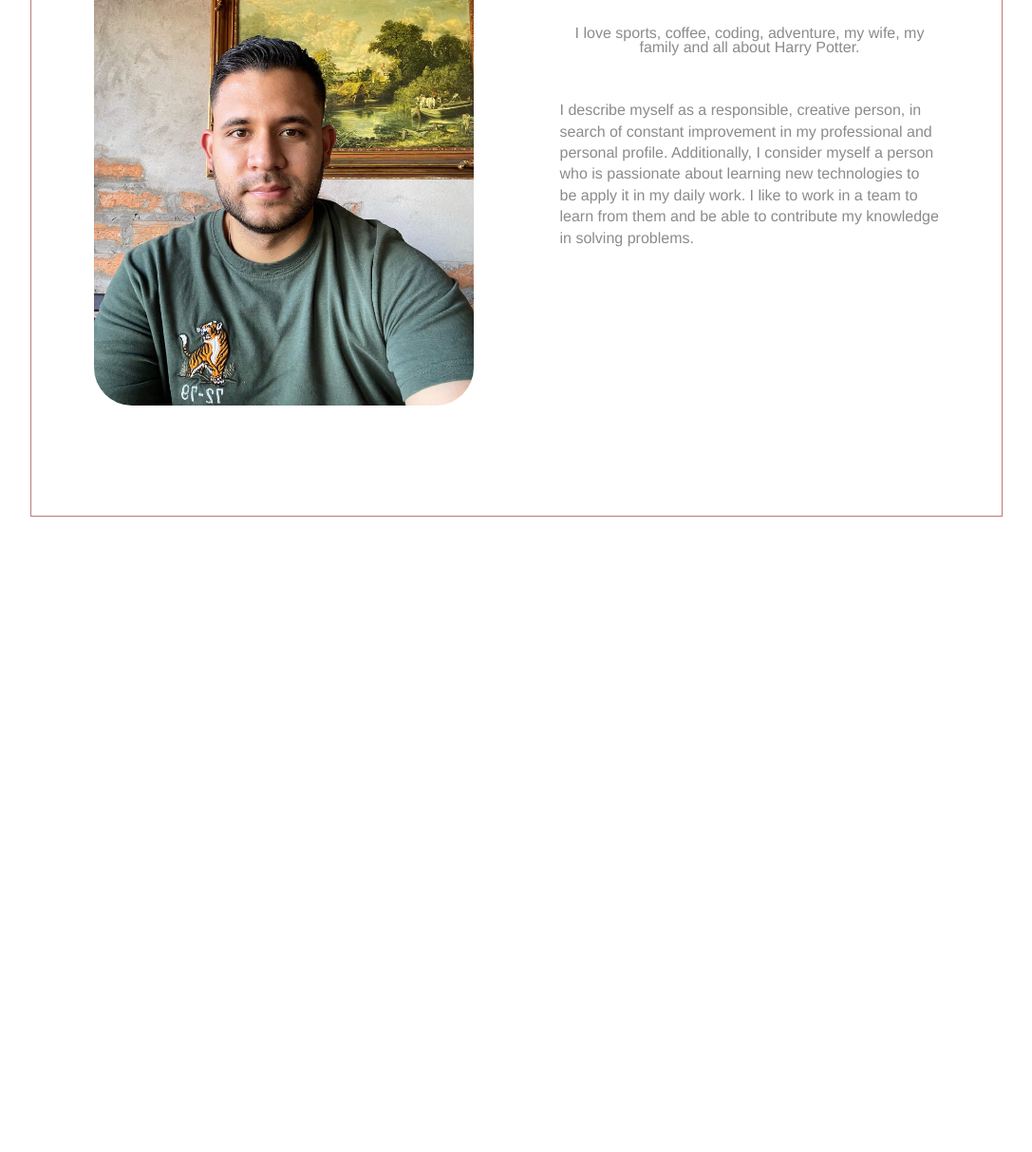
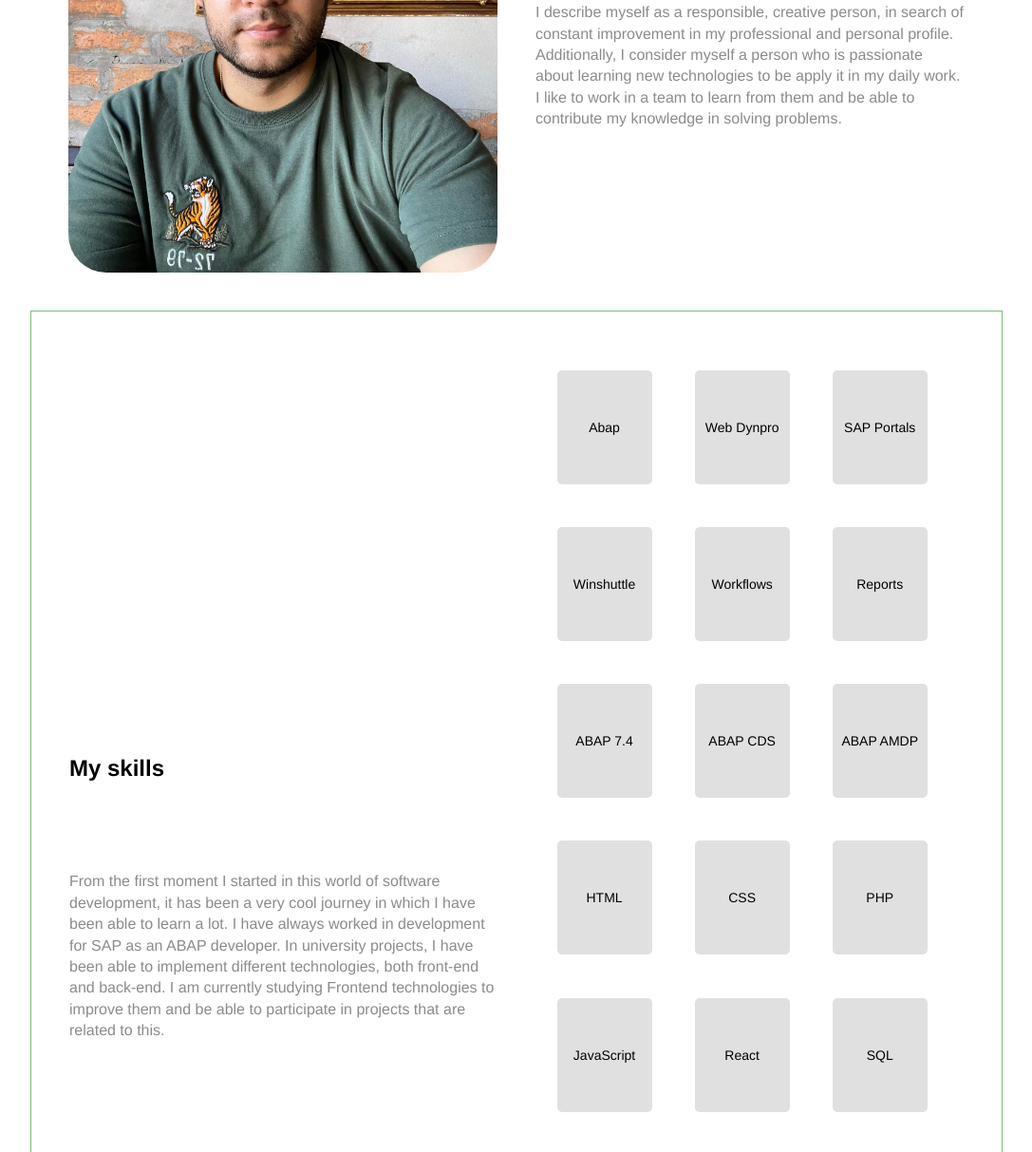
Before and after one commit to pipef104/portafolio, a plain HTML site: page index.html in a window 1280 px wide. Shown: the part 690-1903 px from the top of the page at 95% size, without its empty margins (96-1183 px from the left). Before the commit the page ends 1234 px from the top, so only its background shows below. Drawn offline with Linux system fonts and the light colour scheme.

Commit message:
Se agregan cambios en los media y tambien en Flex, se comienza con la seccion de skills

```diff
--- a/index.html
+++ b/index.html
@@ -35,9 +35,14 @@
         <div class="main-div">
           <h1 class="main-div--h1">
             <span class="main-div--name">Hi! I'm Felipe</span>
-            <span class="main-div--carrer">Sr. Software Engineer and Sr.Abap</span>
+            <span class="main-div--carrer"
+              >Sr. Software Engineer and Sr.Abap</span
+            >
           </h1>
-          <p class="main-div--loves">I love sports, coffee, coding, adventure, my wife, my family and all about Harry Potter.</p>
+          <p class="main-div--loves">
+            I love sports, coffee, coding, adventure, my wife, my family and all
+            about Harry Potter.
+          </p>
           <p class="main-div--dscp">
             I describe myself as a responsible, creative person, in search of
             constant improvement in my professional and personal profile.
@@ -47,22 +52,44 @@
             knowledge in solving problems.
           </p>
         </div>
-        <!-- <div class="mainDescription--img">
-          <img src="./imgs/Profile picture.jpeg" alt="Foto perfil" />
-        </div>
-        <div class="description--text">
-          <h1><span>I'm Felipe</span></h1>
-          <p>
-            I describe myself as a responsible, creative person, in search of
-            constant improvement in my professional and personal profile.
-            Additionally, I consider myself a person who is passionate about
-            learning new technologies to be apply it in my daily work. I like to
-            work in a team to learn from them and be able to contribute my
-            knowledge in solving problems.
-          </p>
-        </div> -->
       </section>
       <section class="skills">
+        <div class="skill__div">
+          <!-- <div class="skill__div--text"> -->
+            <h2>My skills</h2>
+            <p>
+              From the first moment I started in this world of software
+              development, it has been a very cool journey in which I have been
+              able to learn a lot. I have always worked in development for SAP
+              as an ABAP developer. In university projects, I have been able to
+              implement different technologies, both front-end and back-end. I
+              am currently studying Frontend technologies to improve them and be
+              able to participate in projects that are related to this.
+            </p>
+          <!-- </div> -->
+        </div>
+        <div class="skill__div">
+          <div class="skill__div--skills">
+          <span>Abap</span>
+          <span>Web Dynpro</span>
+          <span>SAP Portals</span>
+          <span>Winshuttle</span>
+          <span>Workflows</span>
+          <span>Reports</span>
+          <span>ABAP 7.4</span>
+          <span>ABAP CDS</span>
+          <span>ABAP AMDP</span>
+          <span>HTML</span>
+          <span>CSS</span>
+          <span>PHP</span>
+          <span>JavaScript</span>
+          <span>React</span>
+          <span>SQL</span>
+          <span>Node.js</span>
+          <span>Git</span>
+          <span>Google Cloud Database</span>
+        </div>
+        </div>
       </section>
       <footer></footer>
     </div>
--- a/main.css
+++ b/main.css
@@ -88,52 +88,63 @@ header {
 
 .mainDescription {
   margin-top: 100px;
-  border: 1px solid rgb(190, 120, 120);
   padding: 20px;
   display: flex;
   flex-flow: row wrap;
   justify-content: space-around;
   align-content: center;
   width: 80%;
-  height: 900px;
   margin: 0 auto;
+  max-width: 1200px;
 }
 
-.mainDescription .main-div{
-  /* border: 1px solid rgb(68, 68, 68); */
+@media (max-width: 520px) {
+  .mainDescription {
+    width: 100%;
+  }
+}
+
+@media (max-width: 1021px) {
+  .mainDescription .main-div.main-div {
+    width: 100%;
+  }
+}
+
+.mainDescription .main-div {
+  display: flex;
+  flex-direction: column;
+  justify-content: center;
   background-color: white;
-  /* color: black; */
-  font-family: 'Franklin Gothic Medium', 'Arial Narrow', Arial, sans-serif;
-  /* font-weight: bold; */
-  width: 400px;
-  height: 400px;
+  font-family: "Franklin Gothic Medium", "Arial Narrow", Arial, sans-serif;
+  width: 50%;
   line-height: 120px;
-  text-align: center;
-  margin: 5px;
+  text-align: left;
+  padding: 20px;
 }
 
 .main-div img {
- width: 100%;
- margin: 0 auto;
- max-width: 100%;
- border-radius: 40px;
+  width: 100%;
+  margin: 0 auto;
+  max-width: 100%;
+  border-radius: 40px;
 }
 
 .main-div .main-div--h1 {
   display: flex;
   flex-direction: column;
   line-height: 90%;
-  font-size: 2.5vw;
+  font-size: 1.5rem;
   text-justify: auto;
   text-overflow: clip;
   margin-top: 0;
+  justify-content: center;
 }
 
 .main-div--h1 .main-div--name {
-color: rgb(124, 122, 122);
+  color: rgb(124, 122, 122);
 }
 
-.main-div .main-div--loves{
+.main-div .main-div--loves {
   margin-top: 3rem;
   display: flex;
   flex-direction: column;
@@ -141,38 +152,71 @@ color: rgb(124, 122, 122);
   color: #26262688;
 }
 
-.main-div .main-div--dscp{
+.main-div .main-div--dscp {
   margin-top: 3rem;
   display: flex;
   flex-direction: column;
   line-height: 140%;
-  text-align: left;
   color: #26262688;
 }
-/* .main p{
-  width: 70%;
-} */
 
-
-
-/* .mainDescription .main-img {
-  margin: 8px;
-  padding: 8px;
+.skills {
+  border: 1px solid rgb(122, 190, 120);
+  margin-top: 100px;
+  padding: 20px;
+  display: flex;
+  flex-flow: row wrap;
+  justify-content: space-around;
+  align-content: center;
+  width: 80%;
+  margin: 0 auto;
+  max-width: 1200px;
 }
 
-.main-img img {
-  max-width: 45%;
-  border-radius: 40px;
+.skills .skill__div {
+  display: flex;
+  flex-direction: column;
+  justify-content: center;
+  font-family: "Franklin Gothic Medium", "Arial Narrow", Arial, sans-serif;
+  width: 50%;
+  line-height: 120px;
+  text-align: left;
+  padding: 20px;
 }
 
-.mainDescription .main-text {
-  max-width: 50%;
-  margin-left: 5rem;
-  text-align: right;
+.skill__div P {
+  margin-top: 3rem;
+  display: flex;
+  flex-direction: column;
+  line-height: 140%;
+  color: #26262688;
 }
 
-.main-text h1 {
-  line-height: 120%;
-  font-size: 3.5vw;
-  margin-top: 0;
-} */
+.skill__div--skills {
+  display: flex;
+  flex-flow: row wrap;
+}
+
+.skill__div--skills span {
+  background-color: #f7f7f7;
+  border-color: #f7f7f7;
+  background: #e0e0e0;
+  font-size: 14px;
+  margin: 5%;
+  width: 100px;
+  border-radius: 5px;
+  text-align: center;
+}
+
+.skill__div--skills span::before {
+  background-color: currentColor;
+  bottom: 0;
+  border-radius: inherit;
+  content: "";
+  left: 0;
+  opacity: 0;
+  position: absolute;
+  pointer-events: none;
+  right: 0;
+  top: 0;
+}
```
